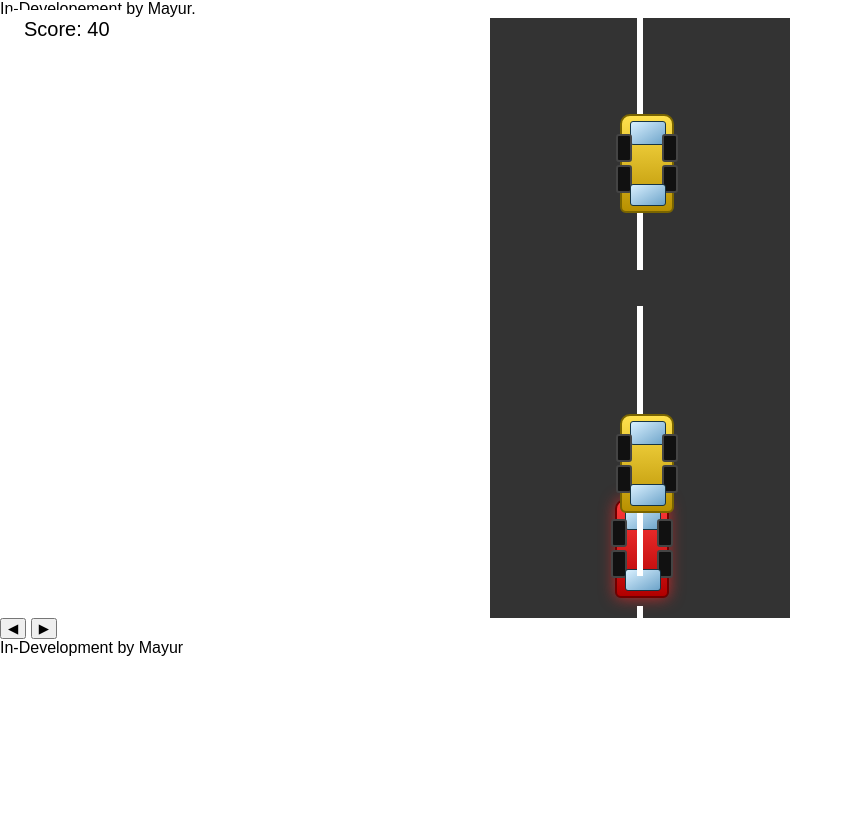
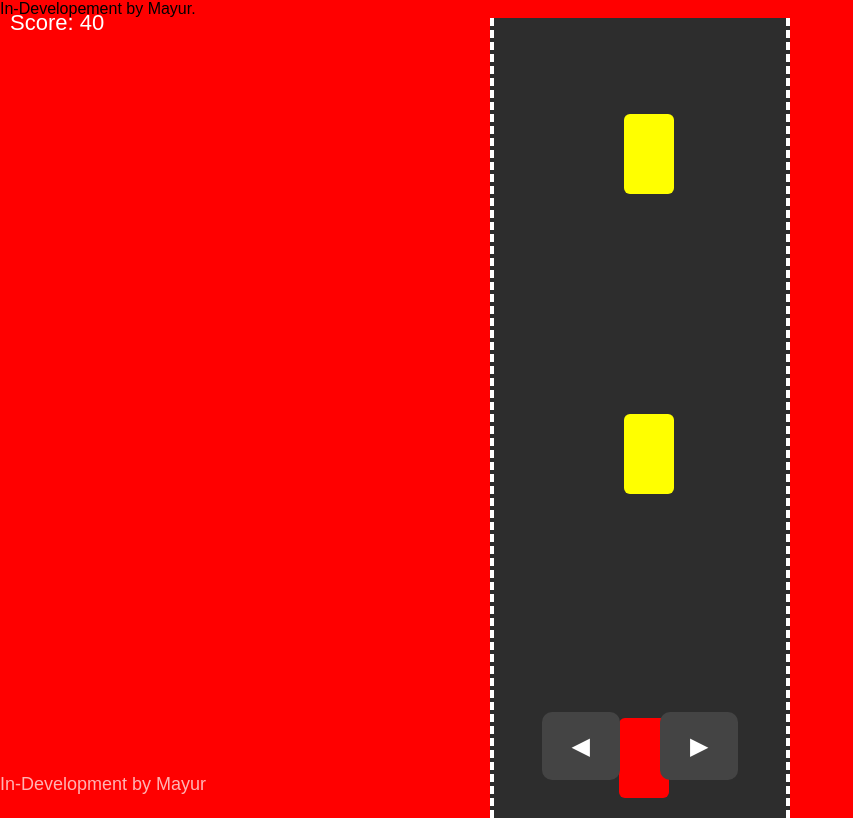
Before and after one commit to mayurcodes01/MRacing_Game, a plain HTML site: page index.html in a window 1280 px wide. Shown: the whole page, without its empty margins (0-853 px from the left). Drawn offline with Linux system fonts and the light colour scheme.

Commit message:
Update style.css

```diff
--- a/style.css
+++ b/style.css
@@ -1,99 +1,76 @@
-body {
+* {
     margin: 0;
     padding: 0;
+    box-sizing: border-box;
+}
+
+body {
+    background: #ff0000;
     overflow: hidden;
-    background: #ffffff;
     font-family: Arial, sans-serif;
 }
 
-.score {
-    position: absolute;
-    top: 10px;
-    left: 10px;
-    padding: 8px 14px;
-    background: #fff;
-    font-size: 20px;
-    border-radius: 5px;
-    z-index: 10;
-}
 .gameArea {
     width: 300px;
-    height: 600px;
-    background: #333;
-    margin: 0 auto;
+    height: 100vh;
+    background: #2d2d2d;
+    margin: auto;
     position: relative;
-    border-left: 6px solid #fff;
-    border-right: 6px solid #fff;
+    border-left: 4px dashed white;
+    border-right: 4px dashed white;
     overflow: hidden;
 }
 
-.line {
-    width: 6px;
-    height: 120px;
-    background: #fff;
-    position: absolute;
-    left: 147px;
-}
-
 .car {
+    width: 50px;
+    height: 80px;
+    background: red;
     position: absolute;
     bottom: 20px;
     left: 125px;
-    width: 50px;
-    height: 95px;
-
-    background: linear-gradient(to bottom, #ff3b3b, #b10000);
-    border-radius: 10px 10px 6px 6px;
-    border: 2px solid #700000;
-    box-shadow: 0 0 15px rgba(255, 40, 40, 0.7);
-}
-
-.car::before,
-.enemy::before {
-    content: "";
-    position: absolute;
-    top: 5px;
-    left: 8px;
-    width: 34px;
-    height: 22px;
-    background: linear-gradient(to bottom right, #d9f0ff, #6ca3c9);
-    border-radius: 3px;
-    border: 1px solid #163443;
-}
-
-.car::after,
-.enemy::after {
-    content: "";
-    position: absolute;
-    bottom: 5px;
-    left: 8px;
-    width: 34px;
-    height: 20px;
-    background: linear-gradient(to bottom right, #d9f0ff, #6ca3c9);
-    border-radius: 3px;
-    border: 1px solid #163443;
+    border-radius: 6px;
 }
 
 .enemy {
+    width: 50px;
+    height: 80px;
+    background: yellow;
     position: absolute;
-    width: 50px;
-    height: 95px;
-    background: linear-gradient(to bottom, #ffe14d, #b89000);
-    border-radius: 10px 10px 6px 6px;
-    border: 2px solid #7a6500;
+    border-radius: 6px;
 }
 
-.wheel {
-    position: absolute;
-    width: 12px;
-    height: 24px;
-    background: #111;
-    border-radius: 3px;
-    border: 2px solid #444;
+.score {
+    position: fixed;
+    top: 10px;
+    left: 10px;
+    color: white;
+    font-size: 22px;
 }
 
+.controls {
+    position: fixed;
+    bottom: 20px;
+    width: 100%;
+    display: flex;
+    justify-content: center;
+    gap: 40px;
+    margin-top: 80px;
+}
 
-.left { left: -6px; }
-.right { right: -6px; }
-.front { top: 18px; }
-.back { bottom: 18px; }
+.controls button {
+    padding: 20px 30px;
+    font-size: 24px;
+    border: none;
+    border-radius: 10px;
+    background: #444;
+    color: white;
+}
+.footer {
+    position: fixed;
+    bottom: 5px;
+    width: 100%;
+    text-align: left;
+    color: white;
+    font-size: 18px;
+    opacity: 0.7;
+}
```
